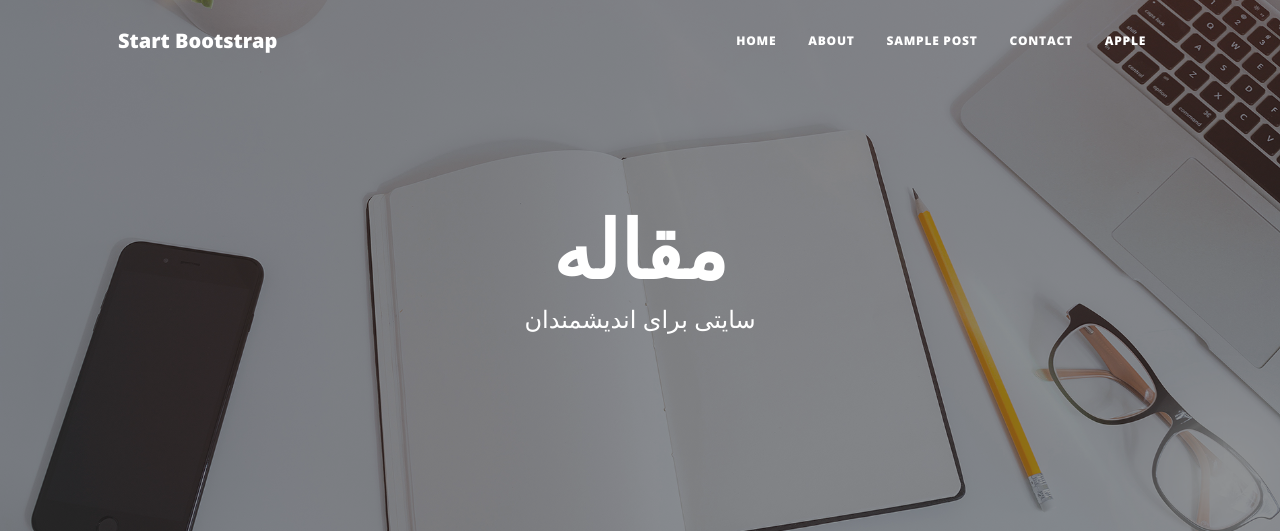
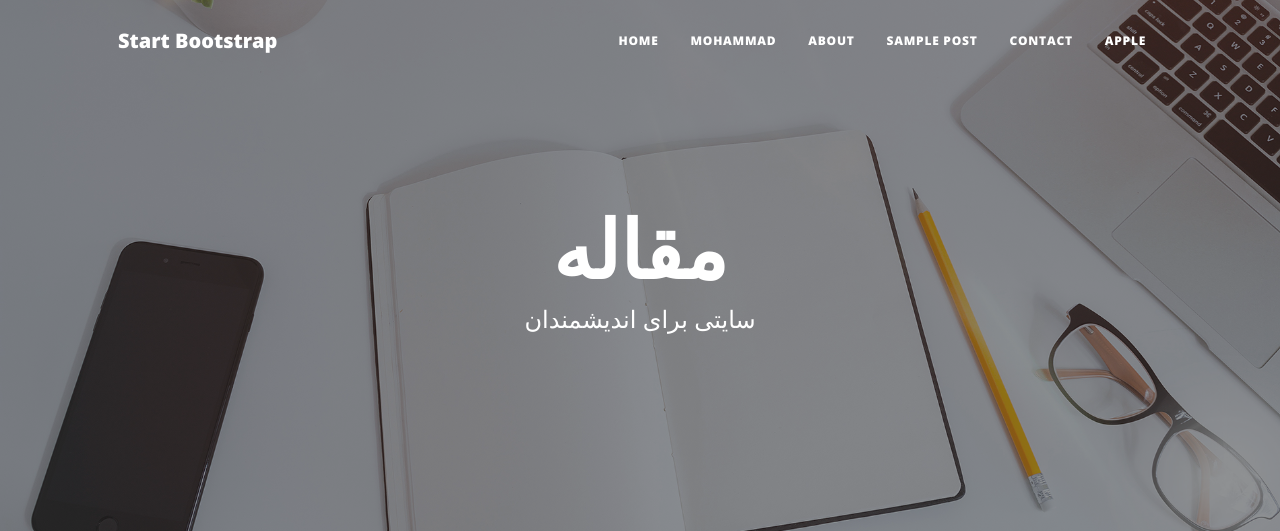
Before and after one commit to Makb84/django-article, a Django app: page / in a window 1280 px wide. Shown: the top 531 px of the page. Run offline with Django 4.2, Linux system fonts and the light colour scheme; data that the repository does not hold is empty; some libraries are stand-ins or nearby versions.

Commit message:
add new mohammd

```diff
--- a/blog/templates/blog/base.html
+++ b/blog/templates/blog/base.html
@@ -34,6 +34,7 @@
                 <div class="collapse navbar-collapse" id="navbarResponsive">
                     <ul class="navbar-nav ms-auto py-4 py-lg-0">
                         <li class="nav-item"><a class="nav-link px-lg-3 py-3 py-lg-4" href="index.html">Home</a></li>
+                        <li class="nav-item"><a class="nav-link px-lg-3 py-3 py-lg-4" href="contact.html">mohammad</a></li>
                         <li class="nav-item"><a class="nav-link px-lg-3 py-3 py-lg-4" href="about.html">About</a></li>
                         <li class="nav-item"><a class="nav-link px-lg-3 py-3 py-lg-4" href="post.html">Sample Post</a></li>
                         <li class="nav-item"><a class="nav-link px-lg-3 py-3 py-lg-4" href="contact.html">Contact</a></li>
```
